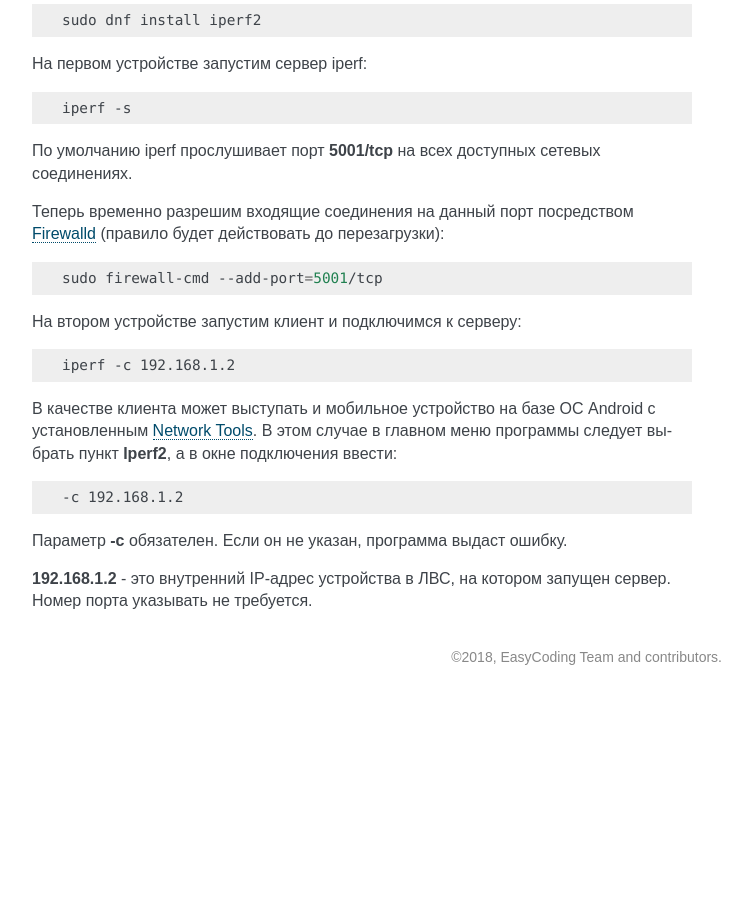
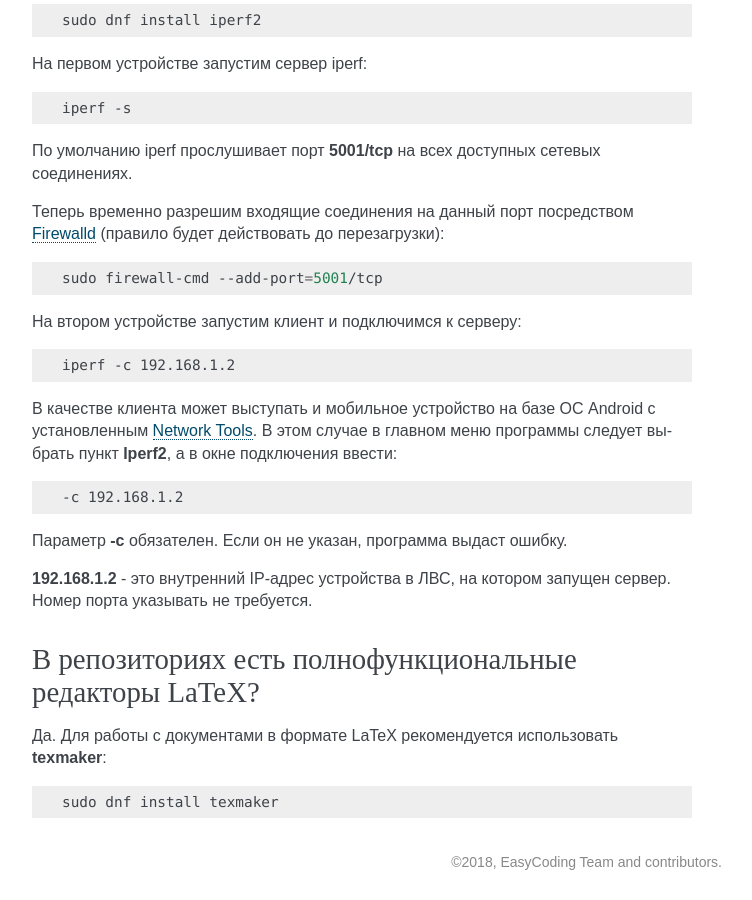
Before and after one commit to RussianFedora/FAQ, a Sphinx documentation site: the page built from source/using-system.rst, in a window 1280 px wide and 900 px high, scrolled down 13804 px. Shown: the whole window, without its empty margins (388-1140 px from the left). Built offline with Sphinx 7.4.7, drawn with Linux system fonts in a browser that asks for light colours; before the commit the page ends 14499 px from its top, so only the background shows below that.

Commit message:
Added question about textmaker installation.

```diff
--- a/source/using-system.rst
+++ b/source/using-system.rst
@@ -839,3 +839,15 @@
 Параметр **-c** обязателен. Если он не указан, программа выдаст ошибку.
 
 **192.168.1.2** - это внутренний IP-адрес устройства в ЛВС, на котором запущен сервер. Номер порта указывать не требуется.
+
+.. index:: latex, editor, редактор
+.. _latex-editor:
+
+В репозиториях есть полнофункциональные редакторы LaTeX?
+===========================================================
+
+Да. Для работы с документами в формате LaTeX рекомендуется использовать **texmaker**:
+
+.. code-block:: bash
+
+    sudo dnf install texmaker
```
